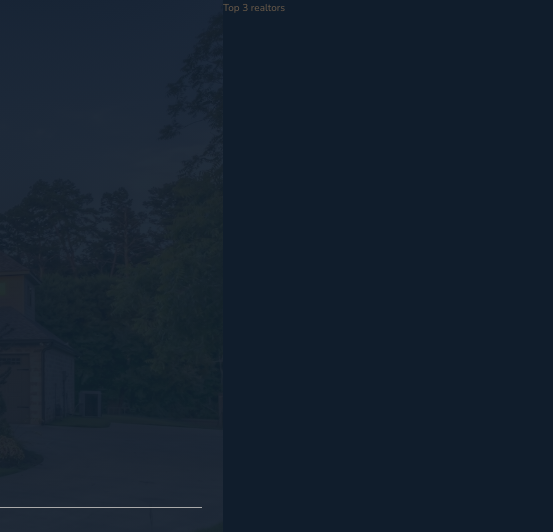
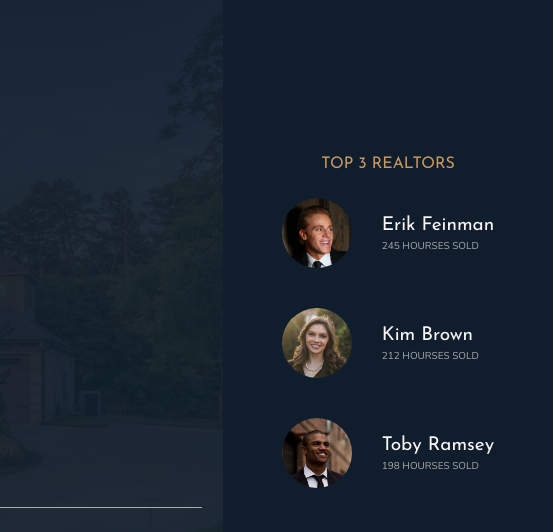
Before and after one commit to Zeztron/nexter, a website: page docs/index.html in a window 1280 px wide. Shown: the top 532 px of the page, 727-1280 px from the left. Drawn offline with nearby package versions, Linux system fonts and the light colour scheme.

Commit message:
Finished styling the realtors section

```diff
--- a/docs/index.html
+++ b/docs/index.html
@@ -31,7 +31,24 @@
           </div>
         </header>
         <div class="realtors">
-          Top 3 realtors
+          <h3 class="heading-3">Top 3 realtors</h3>
+          <div class="realtors__list">
+            <img src="img/realtor-1.jpeg" alt="Realtor 1" class="realtors__img">
+            <div class="realtors__details">
+              <h4 class="heading-4 heading-4--light">Erik Feinman</h4>
+              <p class="realtors__sold">245 hourses sold</p>
+            </div>
+            <img src="img/realtor-2.jpeg" alt="Realtor 2" class="realtors__img">
+            <div class="realtors__details">
+              <h4 class="heading-4 heading-4--light">Kim Brown</h4>
+              <p class="realtors__sold">212 hourses sold</p>
+            </div>
+            <img src="img/realtor-3.jpeg" alt="Realtor 3" class="realtors__img">
+            <div class="realtors__details">
+              <h4 class="heading-4 heading-4--light">Toby Ramsey</h4>
+              <p class="realtors__sold">198 hourses sold</p>
+            </div>
+          </div>
         </div>
         <div class="features">
           <div class="feature">
--- a/docs/sass/_realtors.scss
+++ b/docs/sass/_realtors.scss
@@ -1,4 +1,31 @@
 .realtors {
   background-color: $color-secondary;
   grid-column: col-start 7 / full-end;
+  padding: 3rem;
+
+  display: grid;
+  align-content: center;
+  justify-content: center;
+  justify-items: center;
+  grid-row-gap: 2rem;
+
+  &__list {
+    display: grid;
+    grid-template-columns: min-content max-content;
+    grid-column-gap: 30px;
+    grid-row-gap: 5vh;
+    align-items: center;
+  }
+
+  &__img {
+    width: 7rem;
+    border-radius: 50%;
+    display: block;
+  }
+
+  &__sold {
+    text-transform: uppercase;
+    color: $color-grey-light-2;
+    margin-top: -3px;
+  }
 }
```
Also changed, not shown: docs/css/style.css.
